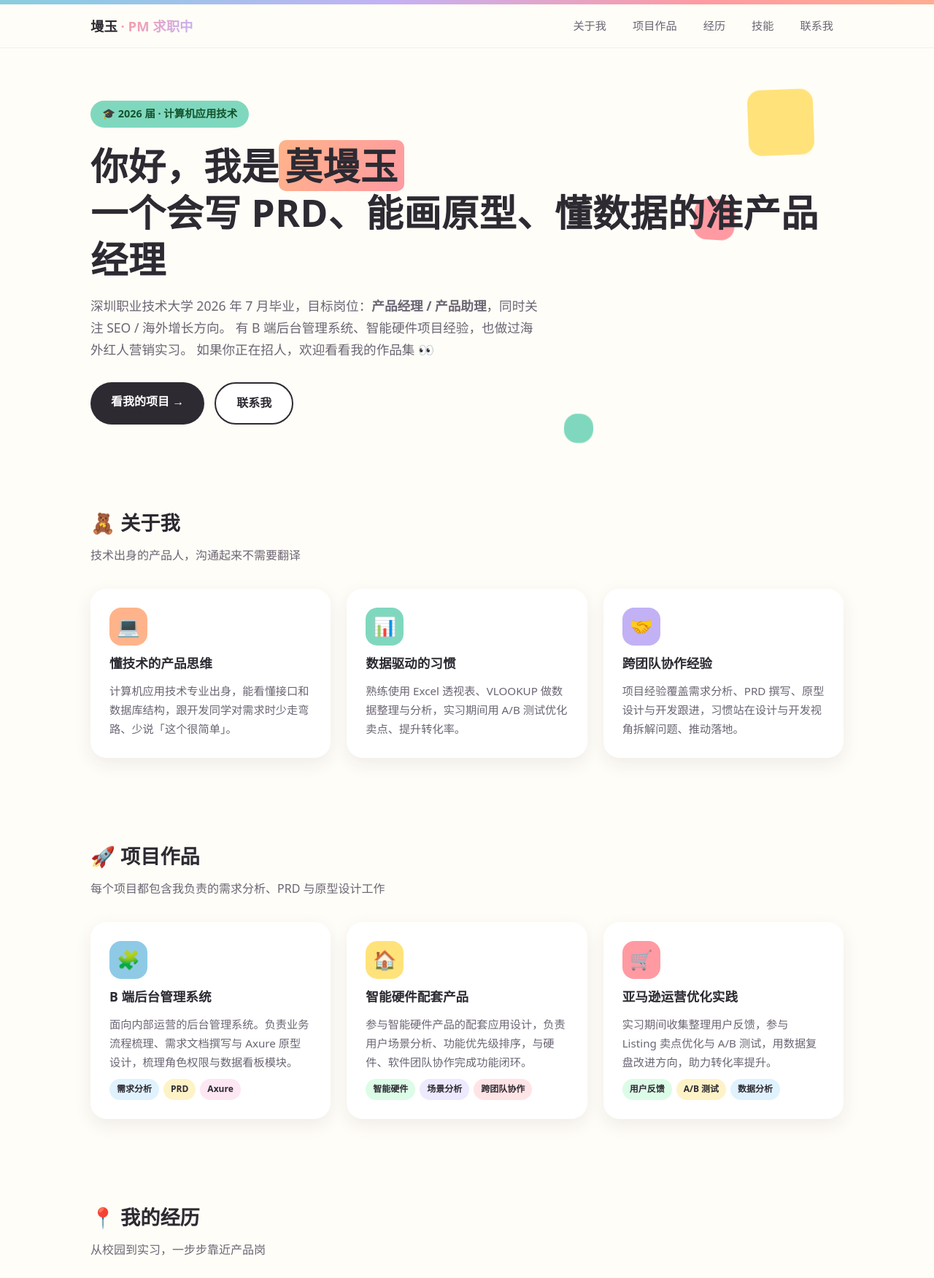
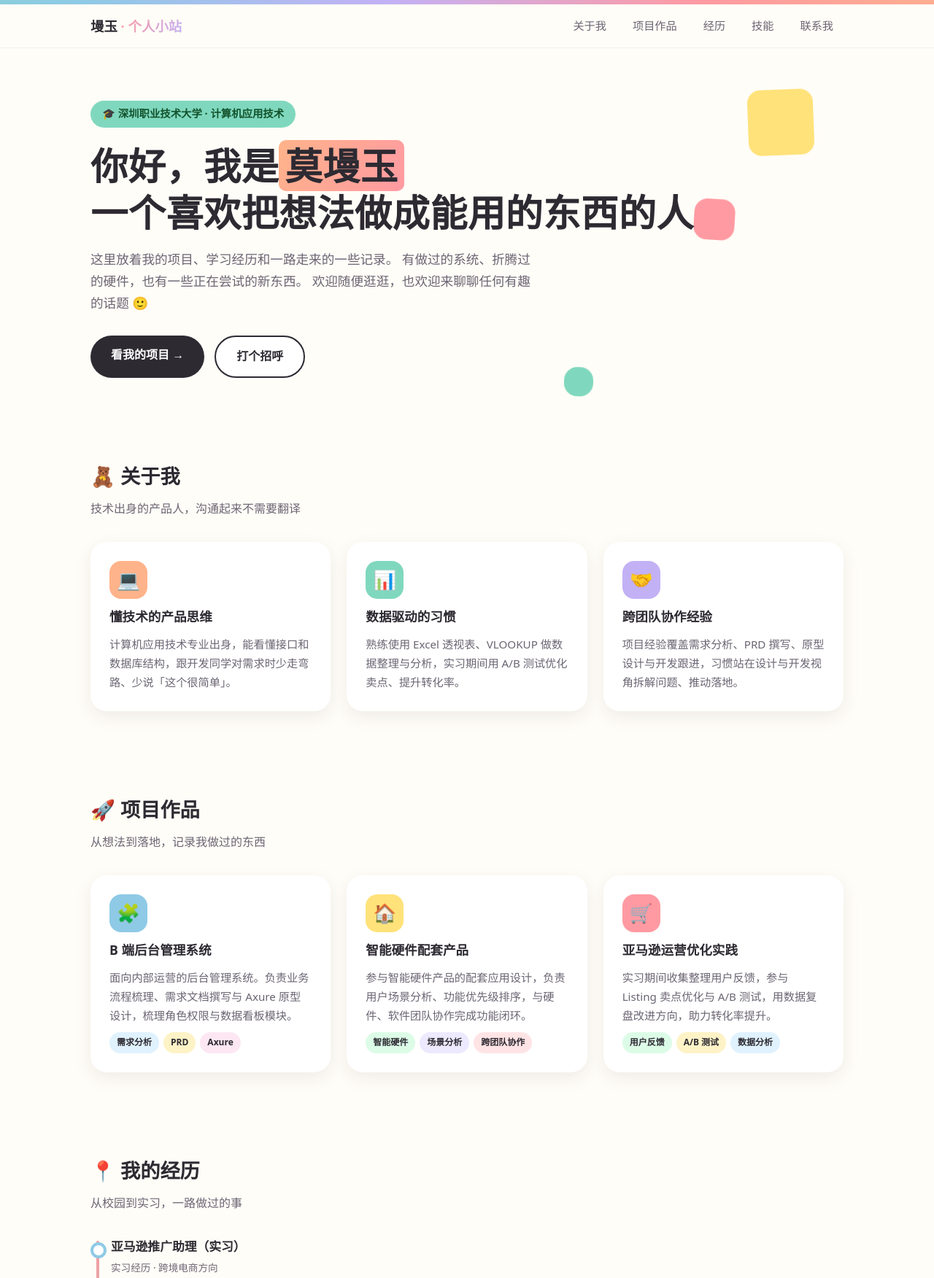
Before and after one commit to Manylin-my/manylin-my.github.io, a plain HTML site: page index.html in a window 1280 px wide. Shown: the top 1752 px of the page at 73% size. Drawn offline with Linux system fonts and the light colour scheme.

Commit message:
refactor: 移除求职定位，改为通用个人小站

```diff
--- a/index.html
+++ b/index.html
@@ -3,11 +3,11 @@
 <head>
   <meta charset="UTF-8" />
   <meta name="viewport" content="width=device-width, initial-scale=1.0" />
-  <title>莫墁玉 · 产品经理求职中 | 个人主页</title>
-  <meta name="description" content="莫墁玉的个人主页：深圳职业技术大学计算机应用技术专业 2026 届毕业生，求职产品经理 / 产品助理，同时关注 SEO 与海外增长方向。具备 B 端后台管理系统、智能硬件项目与海外红人营销实习经验。" />
+  <title>莫墁玉 · 个人主页</title>
+  <meta name="description" content="莫墁玉的个人主页：深圳职业技术大学计算机应用技术专业学生，记录自己的项目作品、学习经历与一些想法。" />
   <meta name="author" content="莫墁玉" />
   <meta property="og:title" content="莫墁玉 · 个人主页" />
-  <meta property="og:description" content="计算机背景的产品经理求职者，会写 PRD、能画原型、懂数据分析。" />
+  <meta property="og:description" content="记录我的项目、学习和一些想法，欢迎随便逛逛。" />
   <meta property="og:type" content="website" />
   <style>
     /* ========== 设计变量：活泼彩色风 ========== */
@@ -194,7 +194,7 @@
 
   <nav aria-label="主导航">
     <div class="nav-inner">
-      <a class="logo" href="#top">墁玉 <span>· PM 求职中</span></a>
+      <a class="logo" href="#top">墁玉 <span>· 个人小站</span></a>
       <button class="menu-btn" id="menuBtn" aria-expanded="false" aria-controls="navLinks" aria-label="打开菜单">☰</button>
       <ul class="nav-links" id="navLinks">
         <li><a href="#about">关于我</a></li>
@@ -211,16 +211,16 @@
     <div class="float-chip" style="top: 220px; right: 16%; width: 56px; height: 56px; background: var(--rose); animation-delay: 1.5s;" aria-hidden="true"></div>
     <div class="float-chip" style="bottom: 20px; right: 34%; width: 40px; height: 40px; background: var(--mint); animation-delay: 3s;" aria-hidden="true"></div>
 
-    <span class="hero-badge">🎓 2026 届 · 计算机应用技术</span>
-    <h1>你好，我是<span class="hl">莫墁玉</span><br />一个会写 PRD、能画原型、懂数据的准产品经理</h1>
+    <span class="hero-badge">🎓 深圳职业技术大学 · 计算机应用技术</span>
+    <h1>你好，我是<span class="hl">莫墁玉</span><br />一个喜欢把想法做成能用的东西的人</h1>
     <p class="sub">
-      深圳职业技术大学 2026 年 7 月毕业，目标岗位：<strong>产品经理 / 产品助理</strong>，同时关注 SEO / 海外增长方向。
-      有 B 端后台管理系统、智能硬件项目经验，也做过海外红人营销实习。
-      如果你正在招人，欢迎看看我的作品集 👀
+      这里放着我的项目、学习经历和一路走来的一些记录。
+      有做过的系统、折腾过的硬件，也有一些正在尝试的新东西。
+      欢迎随便逛逛，也欢迎来聊聊任何有趣的话题 🙂
     </p>
     <div class="hero-cta">
       <a class="btn btn-primary" href="#projects">看我的项目 →</a>
-      <a class="btn btn-ghost" href="#contact">联系我</a>
+      <a class="btn btn-ghost" href="#contact">打个招呼</a>
     </div>
   </header>
 
@@ -248,7 +248,7 @@
 
   <section id="projects">
     <h2 class="sec-title">🚀 项目作品</h2>
-    <p class="sec-sub">每个项目都包含我负责的需求分析、PRD 与原型设计工作</p>
+    <p class="sec-sub">从想法到落地，记录我做过的东西</p>
     <div class="grid">
       <div class="card">
         <div class="emoji" style="background: var(--sky);">🧩</div>
@@ -285,7 +285,7 @@
 
   <section id="experience">
     <h2 class="sec-title">📍 我的经历</h2>
-    <p class="sec-sub">从校园到实习，一步步靠近产品岗</p>
+    <p class="sec-sub">从校园到实习，一路做过的事</p>
     <div class="timeline">
       <div class="tl-item">
         <h3>亚马逊推广助理（实习）</h3>
@@ -307,7 +307,7 @@
 
   <section id="skills">
     <h2 class="sec-title">🛠️ 技能清单</h2>
-    <p class="sec-sub">产品岗需要的硬技能与软实力</p>
+    <p class="sec-sub">目前在用的工具和积累的能力</p>
     <div class="skills">
       <div class="skill">
         <div class="label"><span>需求分析 & PRD 撰写</span><span>熟练</span></div>
@@ -339,10 +339,9 @@
   <section id="contact">
     <div class="contact-box">
       <h2>📮 一起聊聊？</h2>
-      <p>我正在寻找产品经理 / 产品助理的机会，期待你的消息！</p>
+      <p>欢迎来聊技术、产品、SEO，或者任何你觉得有趣的事情！</p>
       <div class="contact-links">
         <a href="mailto:2423677336@qq.com">✉️ 2423677336@qq.com</a>
-        <a href="mailto:2423677336@qq.com?subject=%E5%B8%8C%E6%9C%9B%E8%8E%B7%E5%8F%96%E6%82%A8%E7%9A%84%E7%AE%80%E5%8E%86">📄 索取简历</a>
         <button type="button" class="copy-wx" id="copyWx" data-wx="mo13728562801">💬 微信：mo13728562801</button>
       </div>
       <p class="wx-tip" id="wxTip" role="status" aria-live="polite">点击微信可一键复制，加好友时注明来意 🙂</p>
```
